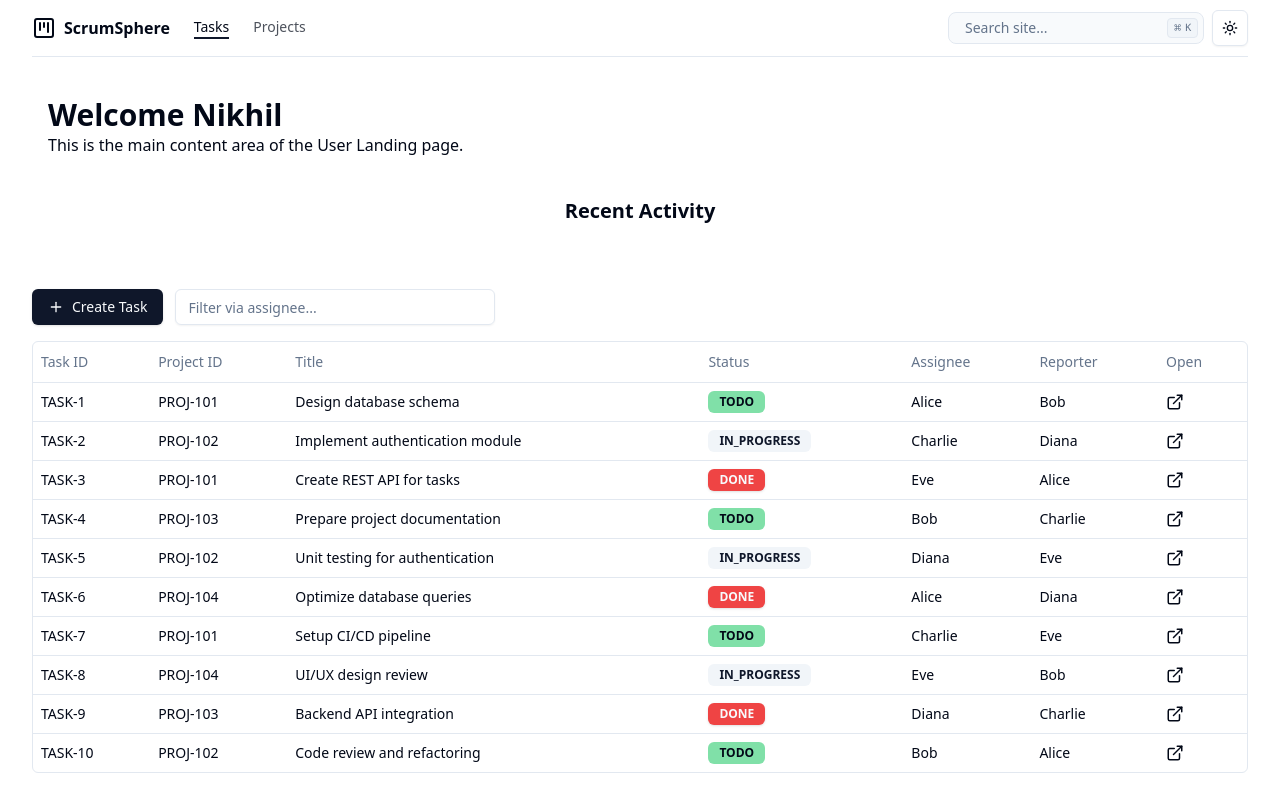
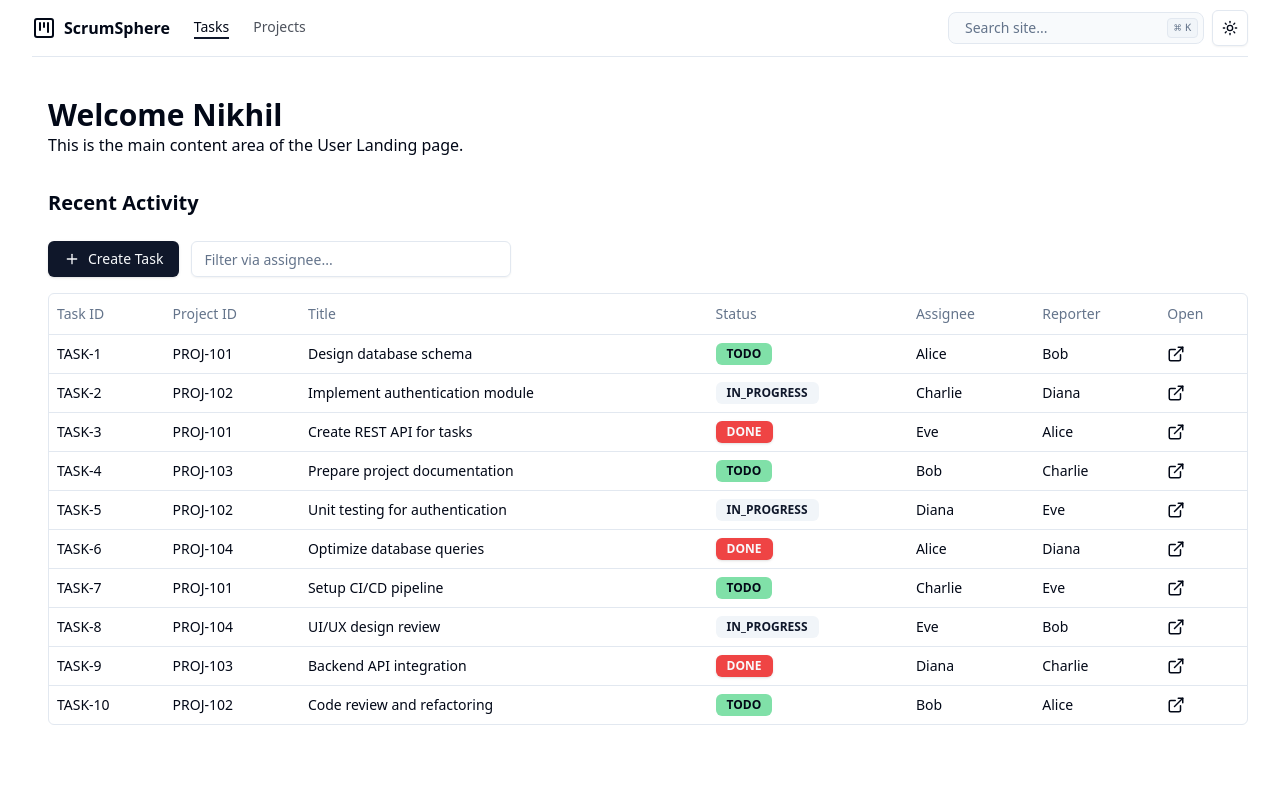
Before and after one commit to A-N1khil/scrumsphere, a React (Vite) app: page /tasks in a window 1280 px wide. Shown: the top 812 px of the page. Built offline with nearby package versions, Linux system fonts and the light colour scheme.

Commit message:
user landing look changes

```diff
--- a/src/app/Pages/UserLanding.tsx
+++ b/src/app/Pages/UserLanding.tsx
@@ -9,14 +9,14 @@ const UserLanding: React.FC = () => {
 
   return (
     <AppLayout>
-      <div className="space-y-6 mt-4">
+      <div className="space-y-4 mt-4">
         <div className="mt-2 p-4 flex flex-col items-start justify-between">
           <h1 data-testid="user-welcome-text" className="text-3xl font-bold">
             Welcome {user?.name}
           </h1>
           <p>This is the main content area of the User Landing page.</p>
         </div>
-        <div className="flex flex-col">
+        <div className="pl-4 flex flex-col items-start justify-between">
           <h2 className="text-xl font-semibold mb-2">Recent Activity</h2>
           <TaskComponent />
         </div>
--- a/src/app/components/TaskComponent.tsx
+++ b/src/app/components/TaskComponent.tsx
@@ -160,7 +160,7 @@ const TaskComponent = () => {
 
   return (
     <>
-      <div className="container mx-auto py-10">
+      <div className="container">
         <TaskTable columns={columns} data={data} toggleModal={handleDialogOpen} />
       </div>
       <Dialog open={open} onOpenChange={setOpen}>
```
